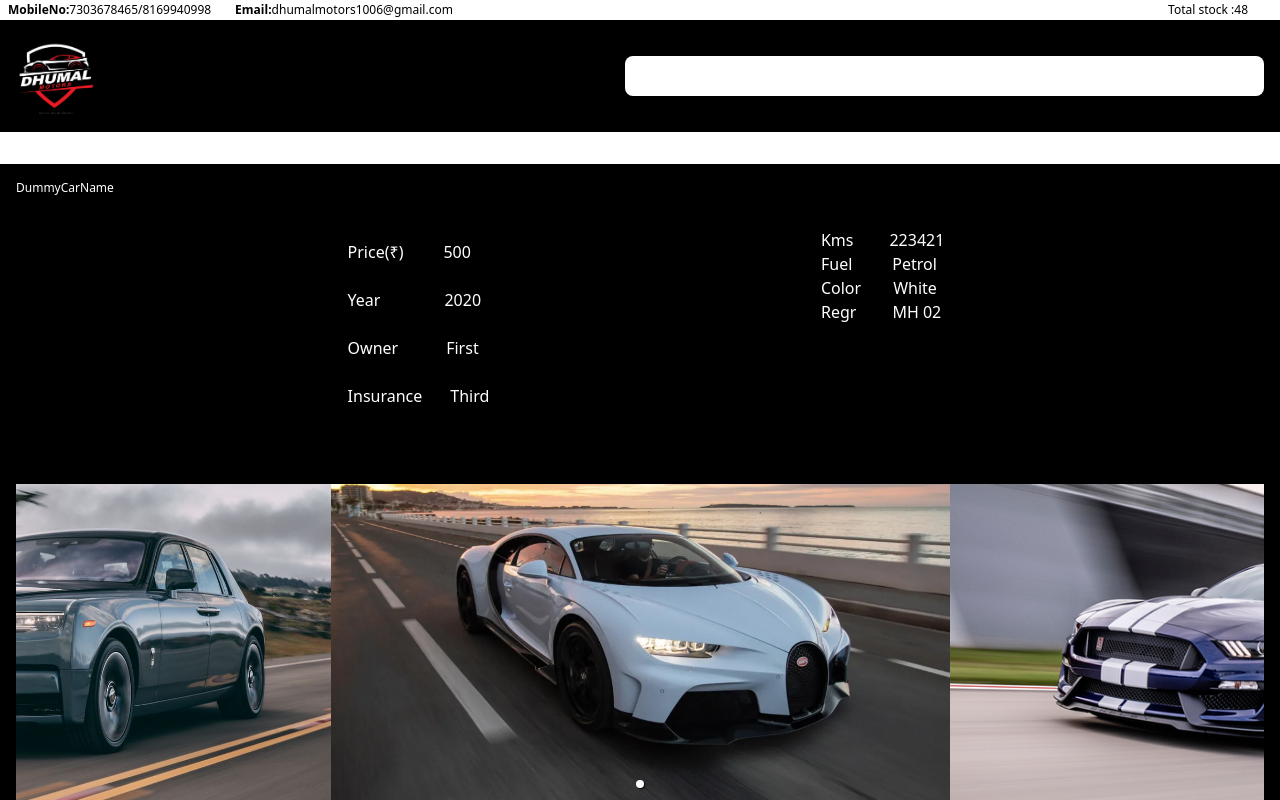
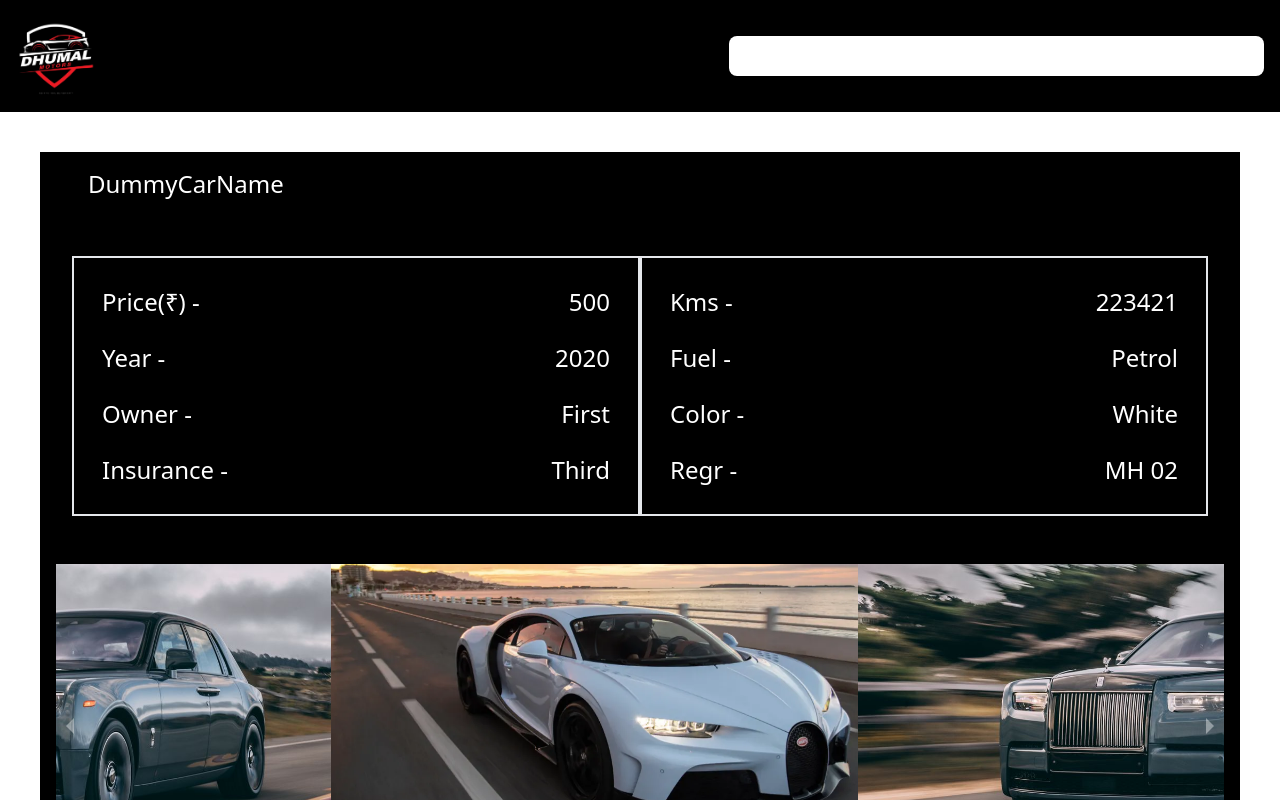
Before and after one commit to KEVINs121998/dm, a React (Create React App) app: page /cars/1 in a window 1280 px wide. Shown: the top 800 px of the page. Built offline with nearby package versions, Linux system fonts and the light colour scheme; the HTML template or start-up script is replaced by a standard one.

Commit message:
map sorted

```diff
--- a/src/App.js
+++ b/src/App.js
@@ -5,7 +5,7 @@ import Home from './components/pages/Home';
 import Navbar from './components/Navbar';
 import './index.css';
 import Aboutus from './components/pages/Aboutus';
-import Contactus from './components/Contactus';
+import Contactus from './components/pages/Contactus';
 import Services from './components/pages/Services';
 import CarDetails from './components/pages/CarDetails';
 
@@ -15,7 +15,7 @@ function App() {
   return (
     <div className="App">
 
-  <Header/>
+  {/* <Header/> */}
   <Navbar/>
   <Routes>
   <Route  path='/' element={<Home/>}/>
--- a/src/components/Carousell.jsx
+++ b/src/components/Carousell.jsx
@@ -11,15 +11,15 @@ import d from '../images/5.jpg'
 const Carousell = () => {
 
   return (
-    <div className=" flex h-100 mx-auto justify-center pt-8 bg-black w-full ">
-        <Carousel className="flex justify-center " width="75%" dynamicHeight={false} autoPlay={true} showThumbs={false} showArrows={false} infiniteLoop={true} showStatus={false} >
-            <img className="my-auto  h-80"  src={a}  alt="Image1" />
+    <div className=" flex mx-auto justify-center pt-8 bg-black w-full h-1/2 ">
+        <Carousel className="flex justify-center "  width="60%" dynamicHeight={false} autoPlay={true} showThumbs={false} showArrows={false} infiniteLoop={true} showStatus={false} >
+            <img className="my-auto  h-96"  src={a}  alt="Image1" />
 
-            <img className="my-auto h-80" src={b}  alt="Image2"/>
+            <img className="my-auto  h-96" src={b}  alt="Image2"/>
 
-            <img className="my-auto h-80" src={c} alt="Image3"/>
+            <img className="my-auto h-96" src={c} alt="Image3"/>
 
-            <img className="my-auto h-80" src={d}  alt="Image3"/>
+            <img className="my-auto h-96" src={d}  alt="Image3"/>
 
         </Carousel>
     </div>
--- a/src/components/Contactus.jsx
+++ /dev/null
@@ -1,25 +0,0 @@
-import React from 'react'
-
-const Contactus = () => {
-  return (
-    <div className='flex justify-center py-10 px-10 '>
-        <div className='bg-black text-white text-center flex flex-row p-8'>
-            <div className='text-left'>
-<h1 className='pb-2 font-bold  xl'>CONTACT DETAILS</h1>
-<div className='text-xs'>
-<p>Name- Dhumal Motors</p>
-<br/>
-<p>Mobile - 7303678465</p>
-<br/>
-<p>Address- </p>
-<p>Panom park , office no: 4, Behind, Jeevan Vikas Kendra Marg,</p>
-<p>Vile Parle East, Mumbai, Maharashtra 400057</p>
-</div>
-            </div>
-        <iframe className='mx-auto' src="https://www.google.com/maps/embed?pb=!1m18!1m12!1m3!1d3769.9260997646784!2d72.84554547602275!3d19.110897650874477!2m3!1f0!2f0!3f0!3m2!1i1024!2i768!4f13.1!3m3!1m2!1s0x3be7c9817576ef91%3A0xaafa6598c2e237c1!2sDHUMAL%20MOTORS!5e0!3m2!1sen!2sin!4v1686490848064!5m2!1sen!2sin" width="600" height="450" style={{ border: "0" }} allowfullscreen="" loading="lazy" referrerpolicy="no-referrer-when-downgrade"></iframe>
-        </div>
-    </div>
-  )
-}
-
-export default Contactus
--- a/src/components/Navbar.jsx
+++ b/src/components/Navbar.jsx
@@ -5,7 +5,6 @@ import { Link } from 'react-router-dom'
 const NAV_ITEMS = [
   {"name": "Home", "path": "/"},
   {"name": "Car Stock", "path": "/carstock"},
-  {"name": "Sell Car", "path": "/sellcar"},
   {"name": "Services", "path": "/services"},
   {"name": "About Us", "path": "about-us"},
   {"name": "Contact Us", "path": "/contact-us"}]
--- a/src/components/pages/CarDetails.jsx
+++ b/src/components/pages/CarDetails.jsx
@@ -29,45 +29,50 @@ regr:"MH 02",
 
   }
   return (
-    <div className='flex justify-center pt-8 h-3/4 w-full text-white'>
-      <div className='h-full w-full p-4 bg-black'> <h1 className='text-xs'>{singleCarDetail.name}</h1>
+    <div className='flex justify-center pt-8 h-3/4 w-full text-white lg:p-10'>
+      <div className='h-full w-full p-4 bg-black lg:pb-34 xs:pb-10'> <h1 className='text-xs lg:text-2xl lg:p- lg:pl-8 lg:pb-10 '>{singleCarDetail.name}</h1>
       <div className='flex flex-row justify-evenly p-4'>
-  <div>
-     <ul className='p-4'>
-    <li className='flex justify-start lg:p-3'>
-    <span>Price(₹)</span><span className="ml-10">{singleCarDetail.price}</span>
+  <div className=' w-1/2  border-2'>
+     <ul className='p-4 lg:text-2xl'>
+    <li className='flex justify-between lg:p-3 '>
+    <span>Price(₹) -</span><span className="ml-10 xs:ml-8 lg:ml-32">{singleCarDetail.price}</span>
   </li>
-  <li className='flex justify-start lg:p-3'>
-    <span>Year</span><span className="ml-16">{singleCarDetail.year}</span>
+  <li className='flex justify-between lg:p-3 xs:py-3'>
+    <span>Year -</span><span className="ml-16 xs:ml-12 lg:ml-40">{singleCarDetail.year}</span>
   </li>
-  <li className='flex justify-start lg:p-3'>
-    <span>Owner</span><span className="ml-12">{singleCarDetail.owner}</span>
+  <li className='flex justify-between lg:p-3 xs:py-3'>
+    <span>Owner -</span><span className="ml-12 xs:ml-10 lg:ml-36">{singleCarDetail.owner}</span>
   </li>
-  <li className='flex justify-start lg:p-3'>
-    <span>Insurance</span><span className="ml-7">{singleCarDetail.insurance}</span>
+  <li className='flex justify-between lg:p-3 xs:py-3'>
+    <span>Insurance -</span><span className="ml-7 xs:ml-3 lg:ml-28">{singleCarDetail.insurance}</span>
   </li>
   </ul>
   </div>
-  <div >
-    <ul className='p-4'>
-    <li className='flex justify-start'>
-    <span>Kms</span><span className="ml-9">{singleCarDetail.kmsDone}</span>
+  <div  className='w-1/2  border-2'>
+    <ul className='p-4 lg:text-2xl'>
+    <li className='flex justify-between lg:p-3'>
+    <span>Kms -</span><span className="ml-9 xs:ml-8 lg:ml-32">{singleCarDetail.kmsDone}</span>
   </li>
-  <li className='flex justify-start'>
-    <span>Fuel</span><span className="ml-10">{singleCarDetail.fuelType}</span>
+  <li className='flex justify-between lg:p-3 xs:py-3'>
+    <span>Fuel -</span><span className="ml-10 lg:ml-32">{singleCarDetail.fuelType}</span>
   </li>
-  <li className='flex justify-start'>
-    <span>Color</span><span className="ml-8">{singleCarDetail.color}</span>
+  <li className='flex justify-between lg:p-3 xs:py-3'>
+    <span>Color -</span><span className="ml-8 lg:ml-28">{singleCarDetail.color}</span>
   </li>
-  <li className='flex justify-start'>
-    <span>Regr</span><span className="ml-9">{singleCarDetail.regr}</span>
+  <li className='flex justify-between lg:p-3 xs:py-3'>
+    <span>Regr -</span><span className="ml-9 lg:ml-32">{singleCarDetail.regr}</span>
   </li>
    </ul>
   </div>
   </div>
       <div className=" flex h-100 mx-auto justify-center pt-8 bg-black xs:max-sm:hidden">
-        <Carousel className="flex justify-center  " width="100%" dynamicHeight={false} autoPlay={true} showThumbs={false} showArrows={true} infiniteLoop={true} showStatus={false} >
+        <Carousel className="flex justify-center  " width="100%" dynamicHeight={false} autoPlay={true} showThumbs={false}  infiniteLoop={true} showStatus={false} >
           <div className='flex justify-center'>
+            <img className=" my-auto h-80" src={a}alt="Image1"/>
+            <img className=" my-auto h-80" src={b}alt="Image2"/>
+            <img className=" my-auto h-80" src={c}alt="Image3"/>
+            </div>
+            <div className='flex justify-center'>
             <img className=" my-auto h-80" src={a}alt="Image1"/>
             <img className=" my-auto h-80" src={b}alt="Image2"/>
             <img className=" my-auto h-80" src={c}alt="Image3"/>
@@ -75,7 +80,7 @@ regr:"MH 02",
         </Carousel>
     </div>
     <div className=" flex h-100 mx-auto justify-center pt-8 bg-black w-full sm:hidden">
-        <Carousel className="flex justify-center " width="90%" dynamicHeight={false} autoPlay={true} showThumbs={false} showArrows={false} infiniteLoop={true} showStatus={false} >
+        <Carousel className="flex justify-center " width="90%" dynamicHeight={false} autoPlay={true} showThumbs={false}  infiniteLoop={true} showStatus={false} >
           <img className="my-auto h-80 " src={a}  alt="Image1"/>
           <img className="my-auto h-80 " src={b}  alt="Image2"/>
           <img className="my-auto h-80 " src={c} alt="Image3"/>
--- /dev/null
+++ b/src/components/pages/Carstock.jsx
@@ -0,0 +1,17 @@
+import React from 'react'
+
+const Carstock = () => {
+  return (
+    <div>
+        <div>
+            <table>
+                <th>
+                    <tr>Car</tr>
+                </th>
+            </table>
+        </div>
+    </div>
+  )
+}
+
+export default Carstock
--- /dev/null
+++ b/src/components/pages/Contactus.jsx
@@ -0,0 +1,25 @@
+import React from 'react'
+
+const Contactus = () => {
+  return (
+    <div className='flex justify-center py-10 px-10 xs:w-full xs:px-96'>
+        <div className='bg-black text-white text-center flex flex-row xs:max-md:flex-col p-8'>
+            <div className='text-left'>
+<h1 className='pb-2 font-bold '>CONTACT DETAILS</h1>
+<div className='text-xs'>
+<p>Name- Dhumal Motors</p>
+<br/>
+<p>Mobile - 7303678465</p>
+<br/>
+<p>Address- </p>
+<p>Panom park , office no: 4, Behind, Jeevan Vikas Kendra Marg,</p>
+<p>Vile Parle East, Mumbai, Maharashtra 400057</p>
+</div>
+            </div>
+        <iframe className='mx-auto lg:pl-8 xs:max-md:pt-4' src="https://www.google.com/maps/embed?pb=!1m18!1m12!1m3!1d3769.9260997646784!2d72.84554547602275!3d19.110897650874477!2m3!1f0!2f0!3f0!3m2!1i1024!2i768!4f13.1!3m3!1m2!1s0x3be7c9817576ef91%3A0xaafa6598c2e237c1!2sDHUMAL%20MOTORS!5e0!3m2!1sen!2sin!4v1686490848064!5m2!1sen!2sin" width="600" height="450" style={{ border: "0" }} allowfullscreen="" loading="lazy" referrerpolicy="no-referrer-when-downgrade"></iframe>
+        </div>
+    </div>
+  )
+}
+
+export default Contactus
--- a/src/components/pages/Home.jsx
+++ b/src/components/pages/Home.jsx
@@ -1,7 +1,7 @@
 import React from 'react'
-import Carousell from '../Carousell'
-import Knowmore from '../Knowmore'
+import Knowmore from '../Knowmore';
 import { Link } from 'react-router-dom'
+import Carousell from '../Carousell';
 
 const Home = () => {
     const cars = [1,2,3,4,5,6,7,8,9,10];
```
